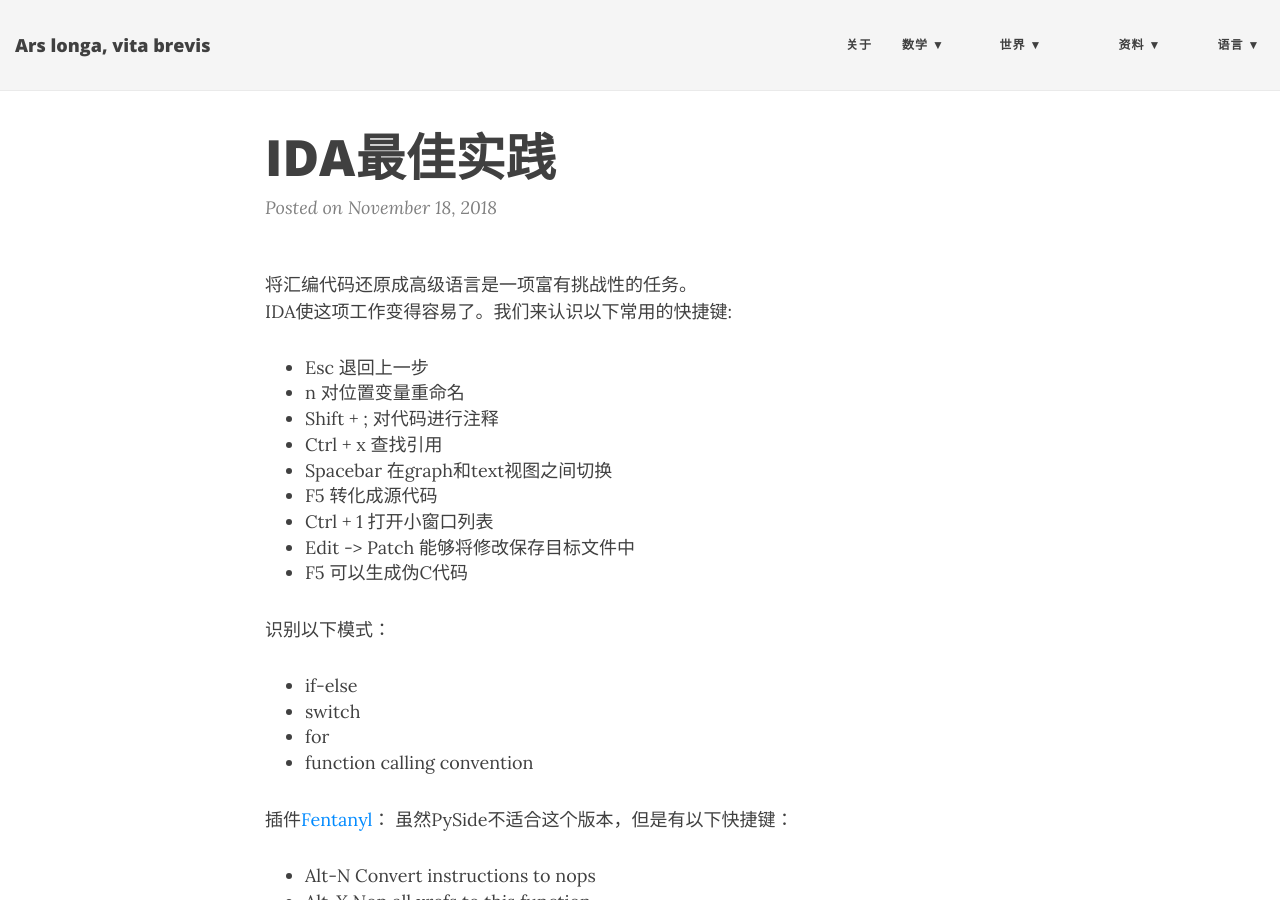
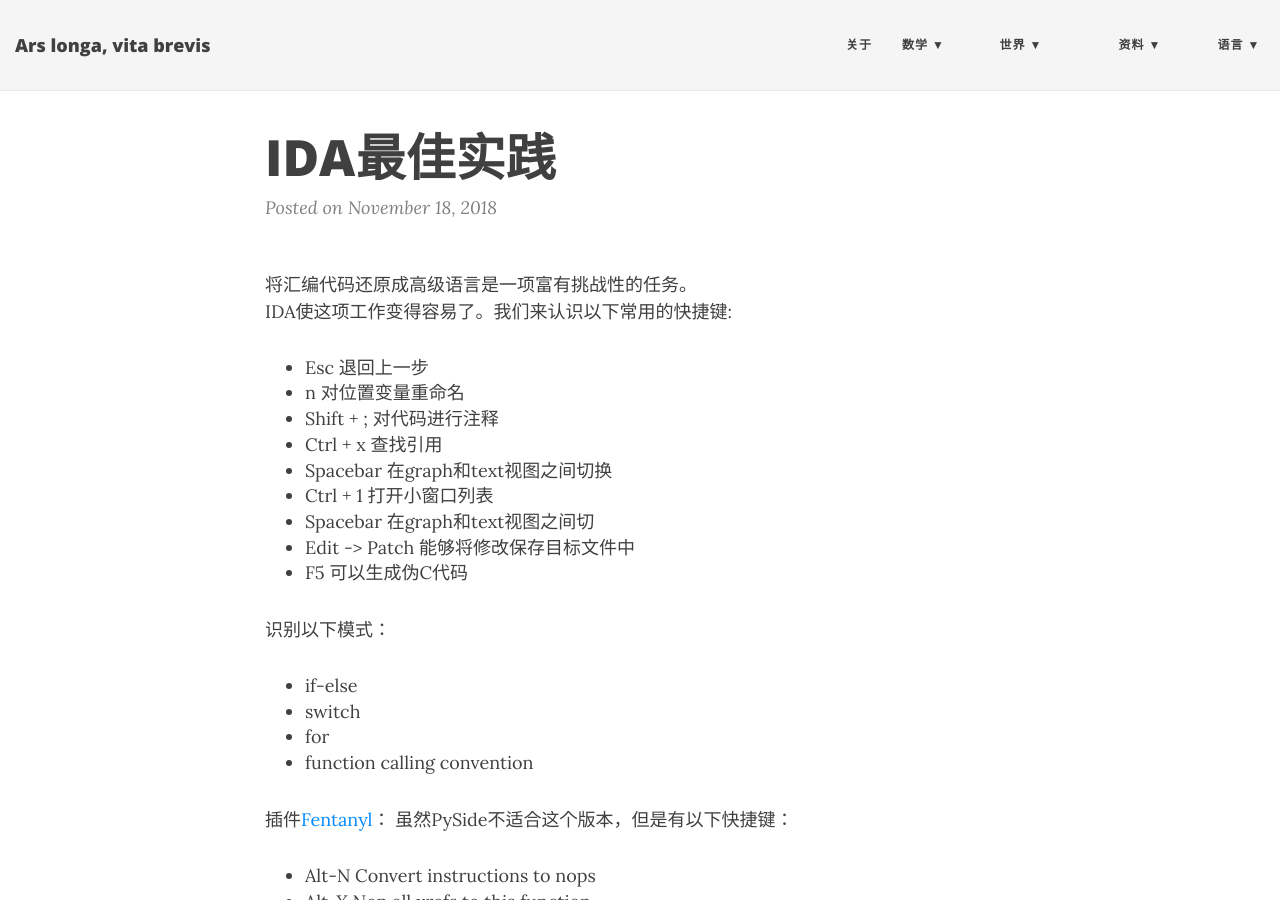
Before and after one commit to ZionPi/zionpi.github.io, a Jekyll site: the page built from _posts/2018-11-18-ida-practice.md, in a window 1280 px wide and 900 px high. Built offline with Jekyll 4.4.1, drawn with Linux system fonts in a browser that asks for light colours; nearby versions of some CDN libraries.

Commit message:
Update 2018-11-18-ida-practice.md

```diff
--- a/_posts/2018-11-18-ida-practice.md
+++ b/_posts/2018-11-18-ida-practice.md
@@ -9,8 +9,8 @@ IDA使这项工作变得容易了。我们来认识以下常用的快捷键:
 - Shift + ; 对代码进行注释
 - Ctrl + x 查找引用
 - Spacebar 在graph和text视图之间切换
-- F5 转化成源代码
 - Ctrl + 1 打开小窗口列表
+- Spacebar 在graph和text视图之间切
 - Edit -> Patch 能够将修改保存目标文件中
 - F5 可以生成伪C代码
 
```
